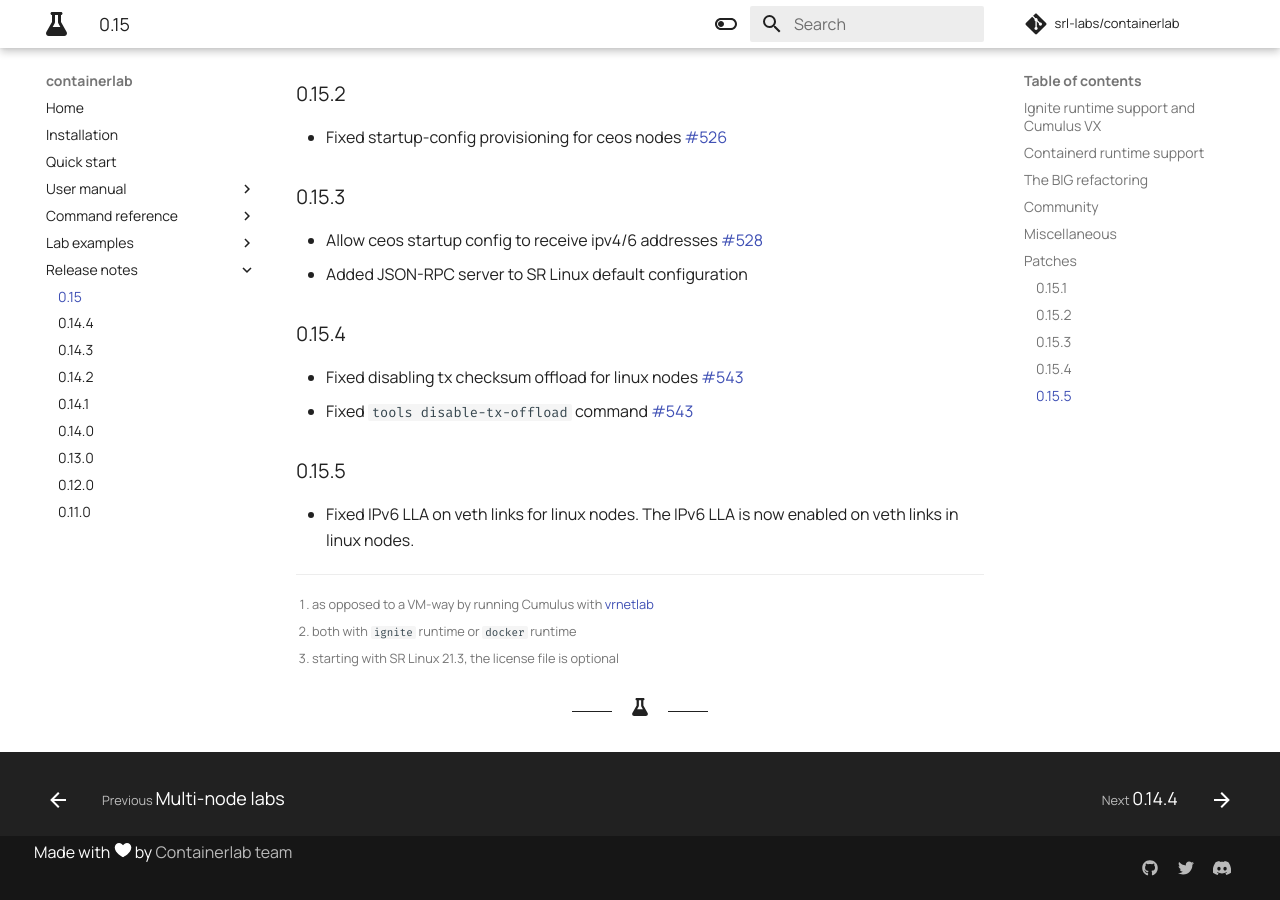
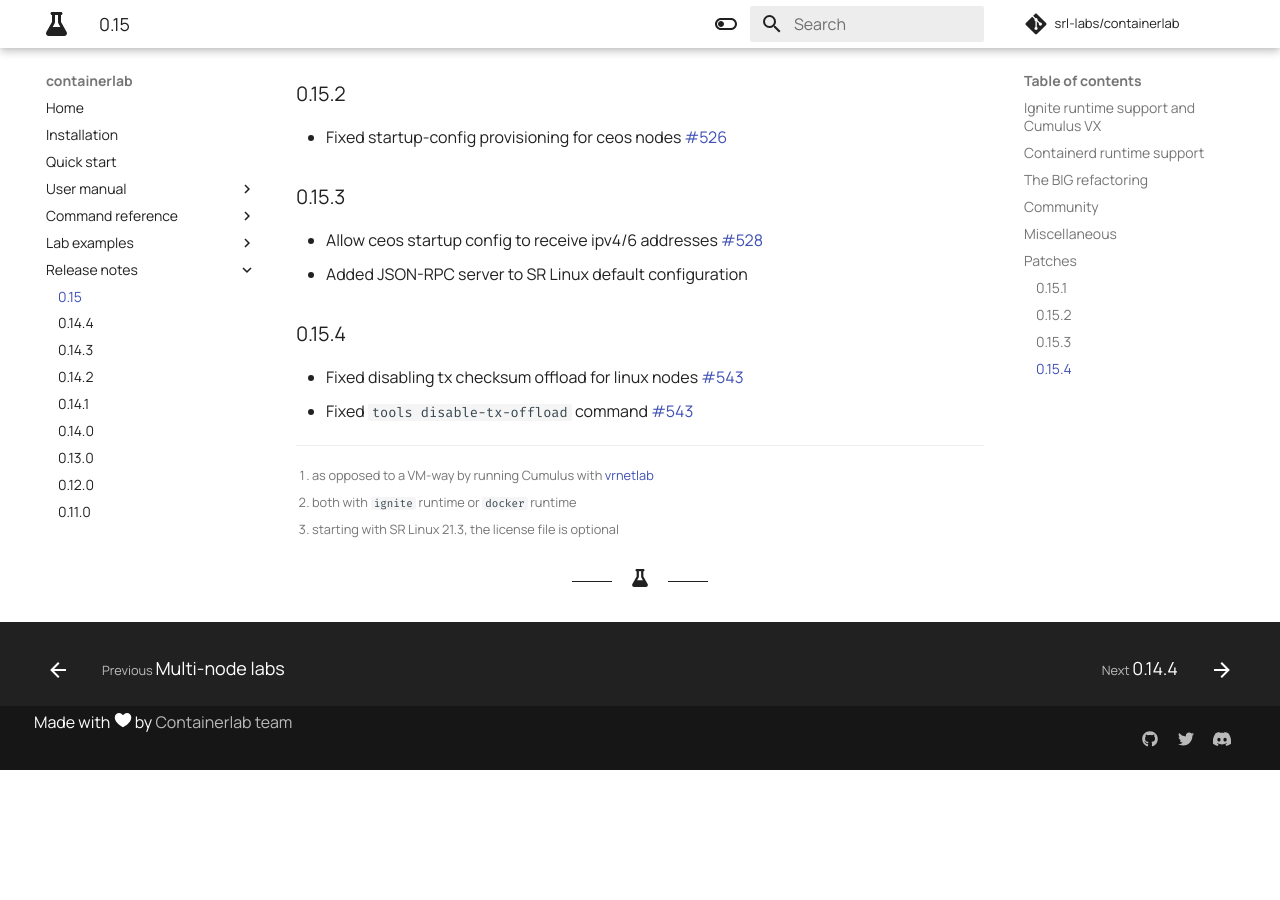
Before and after one commit to srl-labs/containerlab, an MkDocs documentation site: the page built from docs/rn/0.15.md, in a window 1280 px wide and 900 px high, scrolled down 1970 px. Built offline with MkDocs 1.6.1 and Material for MkDocs 9.7.7, drawn with Linux system fonts in a browser that asks for light colours; comment, search, counter and statistics services are not loaded; after the commit the page ends 2740 px from its top, so only the background shows below that.

Commit message:
remove 0.15.5 rn as this will go to 0.16

```diff
--- a/docs/rn/0.15.md
+++ b/docs/rn/0.15.md
@@ -54,9 +54,6 @@ With that in mind we launched the containerlab's own [discord server](https://di
 * Fixed disabling tx checksum offload for linux nodes [#543](https://github.com/srl-labs/containerlab/issues/543)
 * Fixed `tools disable-tx-offload` command [#543](https://github.com/srl-labs/containerlab/issues/543)
 
-### 0.15.5
-* Fixed IPv6 LLA on veth links for linux nodes. The IPv6 LLA is now enabled on veth links in linux nodes.
-
 [^1]: as opposed to a VM-way by running Cumulus with [vrnetlab](../manual/vrnetlab.md)
 [^2]: both with `ignite` runtime or `docker` runtime
 [^3]: starting with SR Linux 21.3, the license file is optional
```
